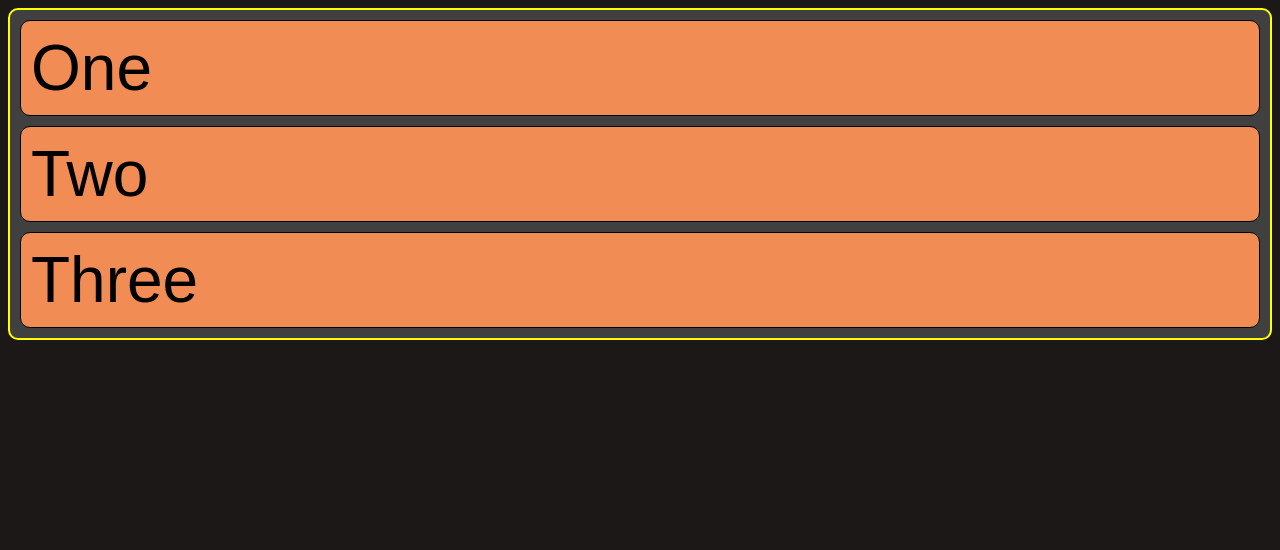
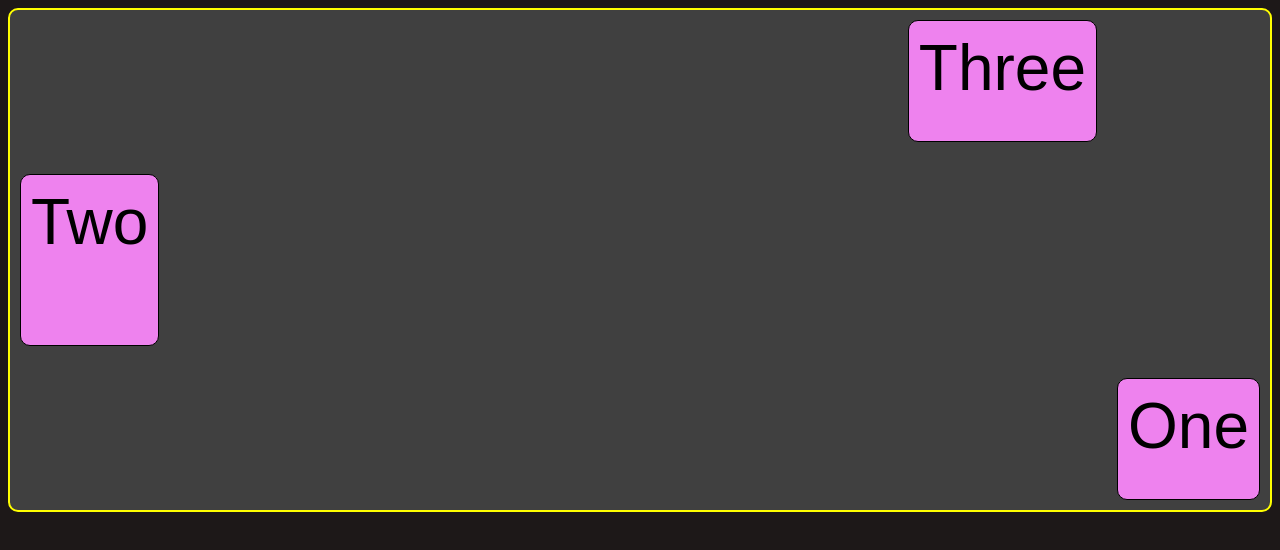
Before and after one commit to Miguel-Angel-Sanchez-Gonzalez/css-flexbox-practice, a plain HTML site: page index.html in a window 1280 px wide. Drawn offline with Linux system fonts and the light colour scheme.

Commit message:
Example 1

```diff
--- a/style.css
+++ b/style.css
@@ -15,5 +15,34 @@ body {
   margin: 10px;
   border: solid 1px black;
   border-radius: 10px;
-  background: #f18c55;
+  background: violet;
 }
+
+.flex-container {
+  height: 500px;
+  display: flex;
+  /* flex-direction: row;
+  flex-wrap: wrap; */
+  flex-flow: row nowrap;
+  justify-content: space-around;
+  align-items: center;
+  align-content: space-around;
+}
+
+
+.one{
+  height: 100px;
+  order: 1;
+  align-self: flex-end;
+}
+
+.two{
+  height: 150px;
+  order: -1;
+  margin-right: auto;
+}
+
+.three {
+  height: 100px;
+  align-self: flex-start;
+}
```
